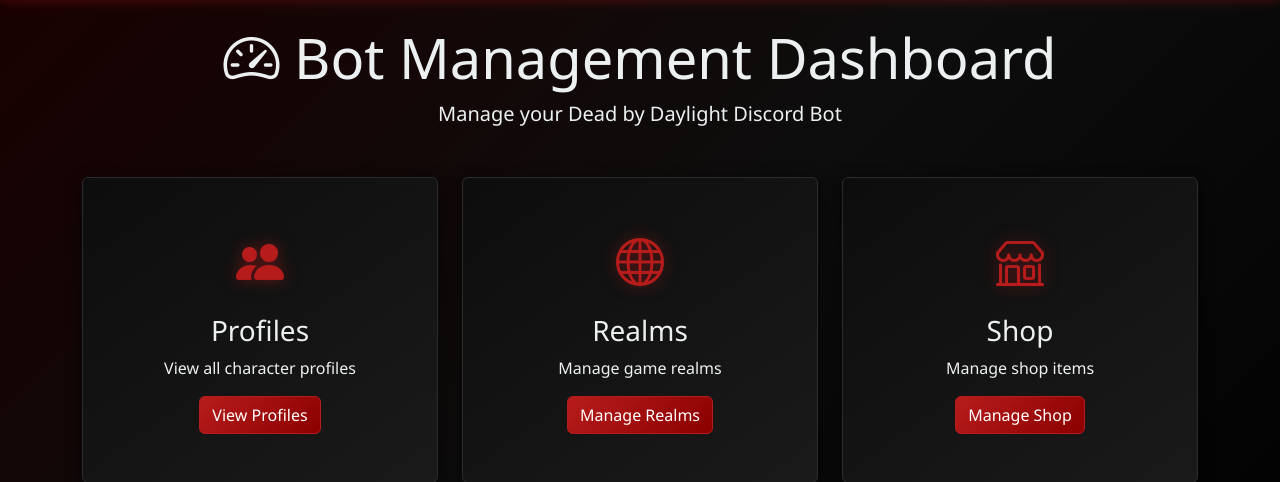
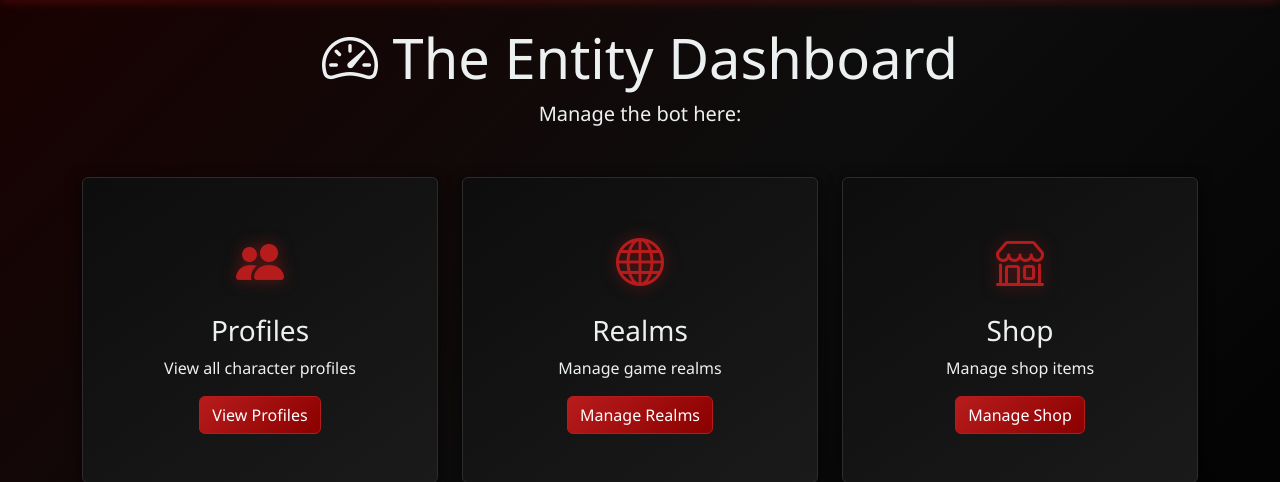
Before and after one commit to mothsnyx/entity, a Flask app: page / in a window 1280 px wide. Shown: the part 64-546 px from the top of the page. Run offline with Flask 3, Linux system fonts and the light colour scheme; the visitor is signed in with stand-in values (Sample User, id 1).

Commit message:
Update index.html

```diff
--- a/templates/index.html
+++ b/templates/index.html
@@ -4,8 +4,8 @@
 
 {% block content %}
 <div class="text-center mb-5">
-    <h1 class="display-4"><i class="bi bi-speedometer2"></i> Bot Management Dashboard</h1>
-    <p class="lead">Manage your Dead by Daylight Discord Bot</p>
+    <h1 class="display-4"><i class="bi bi-speedometer2"></i> The Entity Dashboard</h1>
+    <p class="lead">Manage the bot here:</p>
 </div>
 
 <div class="row g-4">
```
